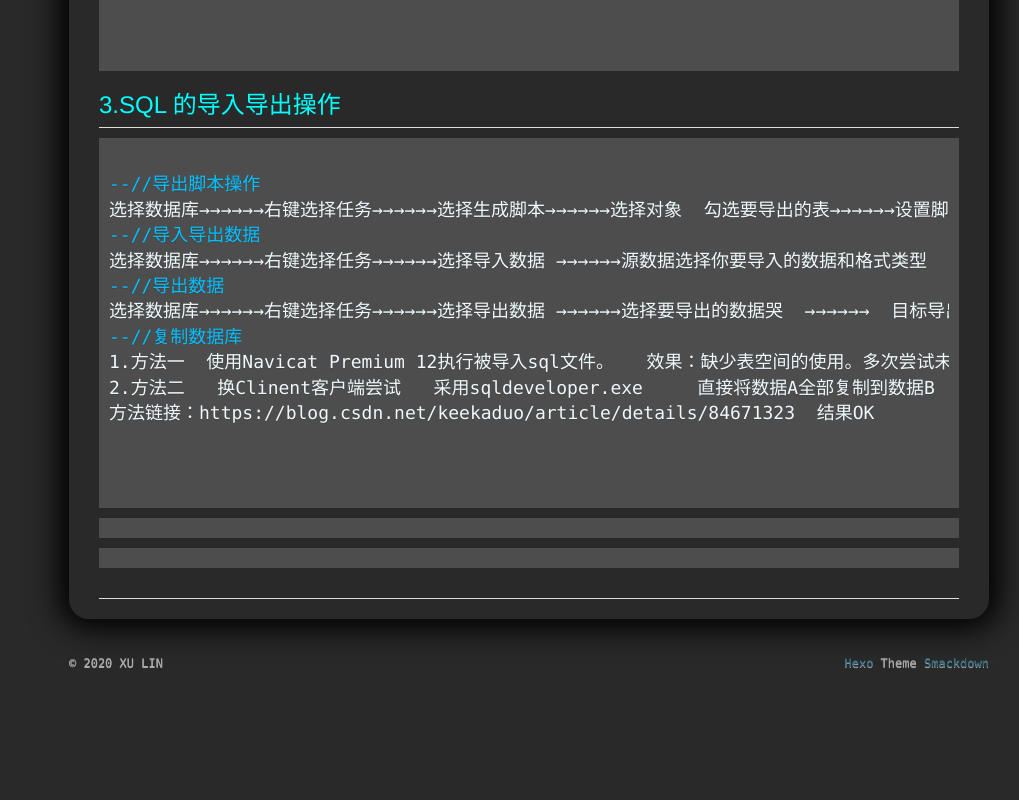
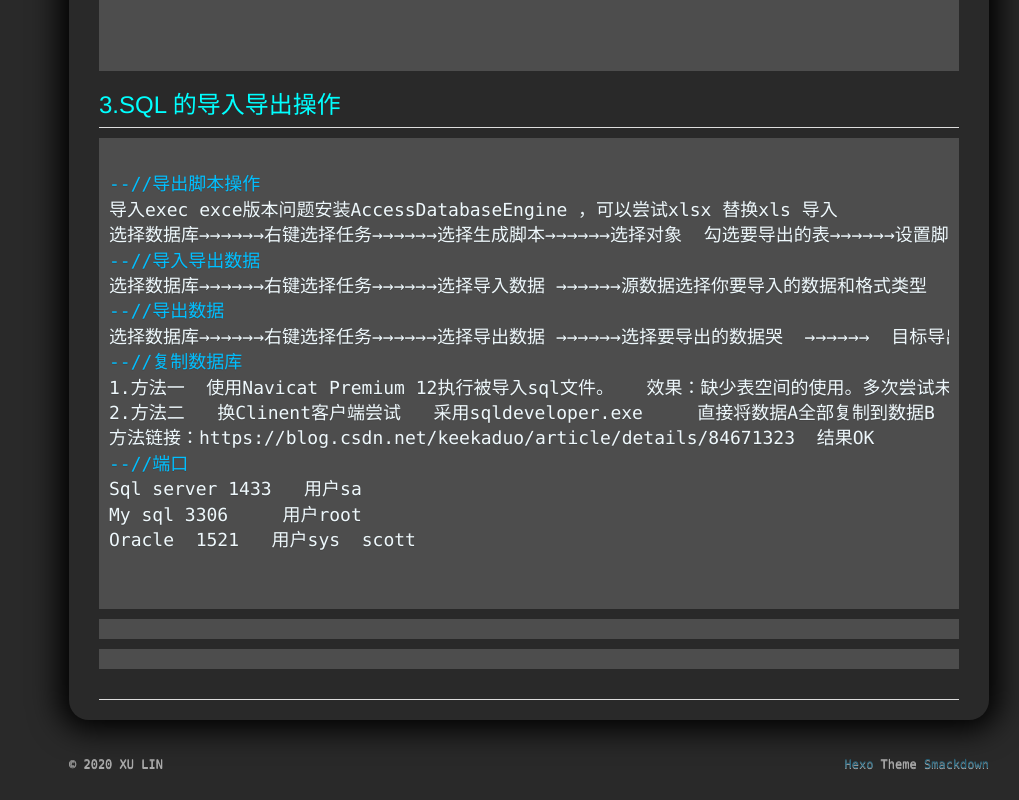
Before and after one commit to 13467299642/13467299642.github.io, a plain HTML site: page archives/2020/SqlServer.html in a window 1280 px wide. Shown: the part 3519-4319 px from the top of the page, without its empty margins (261-1280 px from the left). Before the commit the page ends 4218 px from the top, so only its background shows below. Drawn offline with nearby package versions, Linux system fonts and the light colour scheme; some packages are replaced by stand-ins of ours; a script that the page names is missing.

Commit message:
Update SqlServer.html

```diff
--- a/archives/2020/SqlServer.html
+++ b/archives/2020/SqlServer.html
@@ -336,6 +336,7 @@ CREATE TABLE [TAP].[STUDENT](
 <figure class="highlight bash">
 <pre><span><font size="4">
 <font  color="DeepSkyBlue" >--//导出脚本操作 </font>
+导入exec exce版本问题安装AccessDatabaseEngine ，可以尝试xlsx 替换xls 导入
 选择数据库→→→→→→右键选择任务→→→→→→选择生成脚本→→→→→→选择对象  勾选要导出的表→→→→→→设置脚本编写选项选择→高级（拉到最后选择 是结构还是数据）→→→→→路径选择导出
 <font  color="DeepSkyBlue" >--//导入导出数据 </font>
 选择数据库→→→→→→右键选择任务→→→→→→选择导入数据 →→→→→→源数据选择你要导入的数据和格式类型  →→→→→→  目标导入到哪里（导入的表名可以自己写）
@@ -345,7 +346,10 @@ CREATE TABLE [TAP].[STUDENT](
 1.方法一  使用Navicat Premium 12执行被导入sql文件。   效果：缺少表空间的使用。多次尝试未果。
 2.方法二   换Clinent客户端尝试   采用sqldeveloper.exe     直接将数据A全部复制到数据B
 方法链接：https://blog.csdn.net/keekaduo/article/details/84671323  结果OK
-
+<font  color="DeepSkyBlue" >--//端口 </font>
+Sql server 1433   用户sa
+My sql 3306     用户root
+Oracle  1521   用户sys  scott
 </font>
 </span>
 </pre>
```
